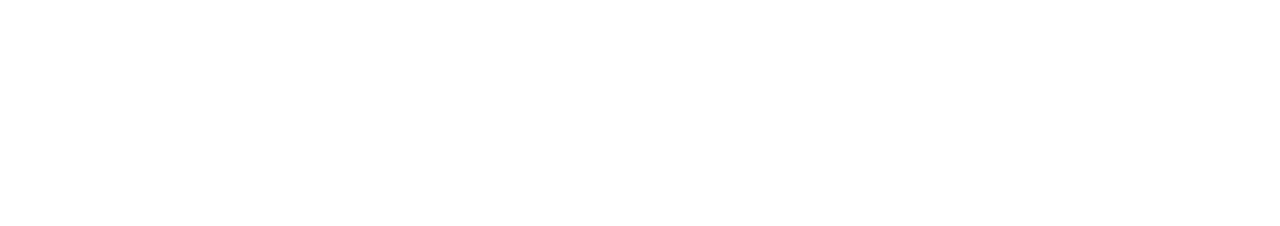
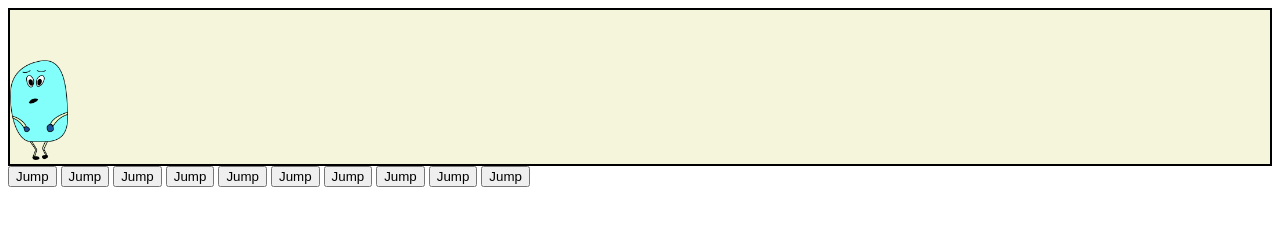
Before and after one commit to kainmellowship/introjs, a plain HTML site: page index.html in a window 1280 px wide. Drawn offline with Linux system fonts and the light colour scheme.

Commit message:
Give up point to try Jonas' code

```diff
--- a/index.html
+++ b/index.html
@@ -3,11 +3,28 @@
 <head>
     <meta charset="utf-8">
     <meta name="viewport" content="width=device-width, initial-scale=1.0">
-    <title></title>
-    <link rel="stylesheet" href="">
+    <title>Getting started</title>
+    <link rel="stylesheet" href="style.css">
 </head>
 
 <body>
-    <script src=""></script>
+
+
+    <div id="container">
+        <img id="character" src="character.png" alt="character">
+    </div>
+
+    <button>Jump</button>
+    <button>Jump</button>
+    <button>Jump</button>
+    <button>Jump</button>
+    <button>Jump</button>
+    <button>Jump</button>
+    <button>Jump</button>
+    <button>Jump</button>
+    <button>Jump</button>
+    <button>Jump</button>
+
+    <script src="main.js"></script>
 </body>
 </html>
--- /dev/null
+++ b/main.js
@@ -0,0 +1,8 @@
+let character = document.querySelector('#character');
+
+character.addEventListener('click', characterJump);
+
+function characterJump(){
+    console.log("jump");
+    character.classList.add('jump');
+}
--- /dev/null
+++ b/style.css
@@ -0,0 +1,19 @@
+#container {
+    border: 2px black solid;
+    background-color: beige;
+}
+
+img {
+    padding-top: 50px;
+    height: 100px;
+}
+
+.jump {
+    animation: jump 2s 3;
+}
+
+@keyframes jump {
+    0%   { top:0px;}
+    25%  { top:-100px;}
+    100% { top:0px;}
+}
```
Also changed, not shown: character.png (added), scene.png (added).
